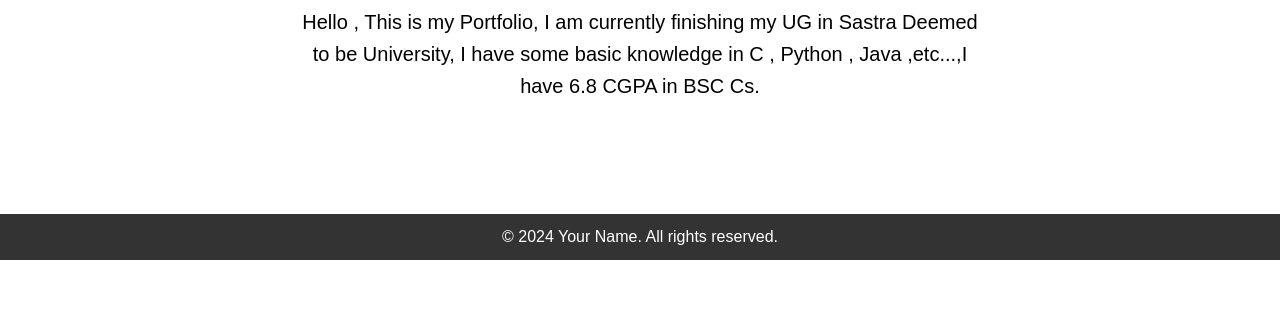
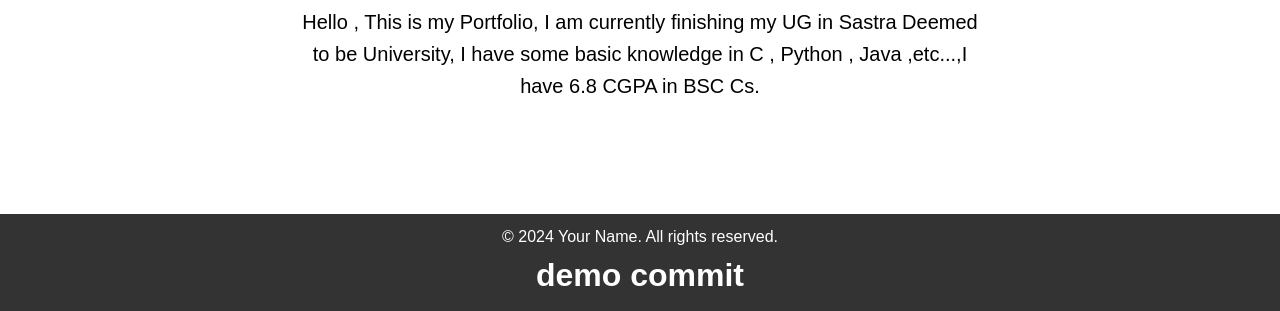
Before and after one commit to Abishek-TA/portfolio, a plain HTML site: page index.html in a window 1280 px wide. Shown: the part 568-879 px from the top of the page. Before the commit the page ends 828 px from the top, so only its background shows below. Drawn offline with Linux system fonts and the light colour scheme.

Commit message:
demo commit 1

```diff
--- a/index.html
+++ b/index.html
@@ -36,6 +36,7 @@
     <footer>
         <div class="foot">
             <p>&copy; 2024 Your Name. All rights reserved.</p>
+            <h1>demo commit</h1>
         </div>
     </footer>
 </body>
```
